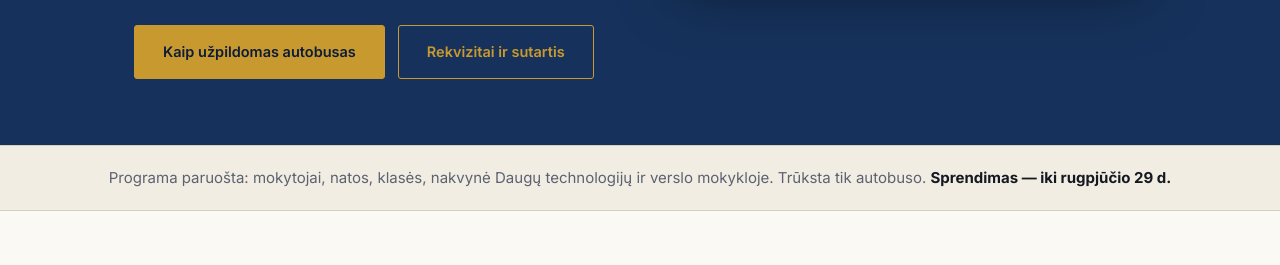
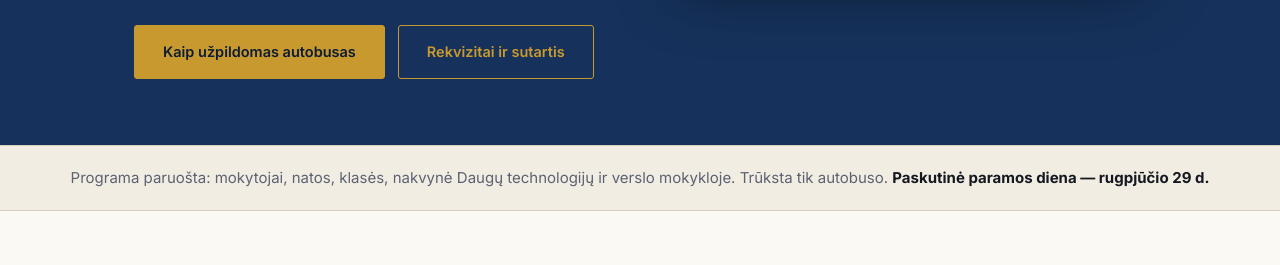
Before and after one commit to aurimasAPG/paskutinis-autobusas, a plain HTML site: page index.html in a window 1280 px wide. Shown: the part 535-800 px from the top of the page. Drawn offline with Linux system fonts and the light colour scheme.

Commit message:
Formuluotė: „Paskutinė paramos diena" vietoj „Sprendimas — iki"
Rugpjūčio 29 d. yra likus dviem dienoms iki atvykimo, todėl „sprendimas
dėl autobuso" skambėjo nelogiškai. Data ta pati, prasmė tiksli: tai
paskutinė diena, kai parama dar spėja pasiekti projekto sąskaitą.
Suvienodinta puslapyje, llms.txt ir visuose laiškų šablonuose.

Co-Authored-By: Claude Opus 5 <noreply@anthropic.com>
Claude-Session: https://claude.ai/code/session_01Xb4CDNz6JDQVGq6nJQfGV7

```diff
--- a/index.html
+++ b/index.html
@@ -400,7 +400,7 @@ footer a{color:var(--gold-soft)}
 <!-- 2 — SKUBA -->
 <div class="urgency">
   Programa paruošta: mokytojai, natos, klasės, nakvynė Daugų technologijų ir verslo mokykloje.
-  Trūksta tik autobuso. <b>Sprendimas — iki <time datetime="2026-08-29">rugpjūčio 29 d.</time></b>
+  Trūksta tik autobuso. <b>Paskutinė paramos diena — <time datetime="2026-08-29">rugpjūčio 29 d.</time></b>
 </div>
 
 <!-- 3 — ESMĖ -->
```
Also changed, not shown: llms.txt.
